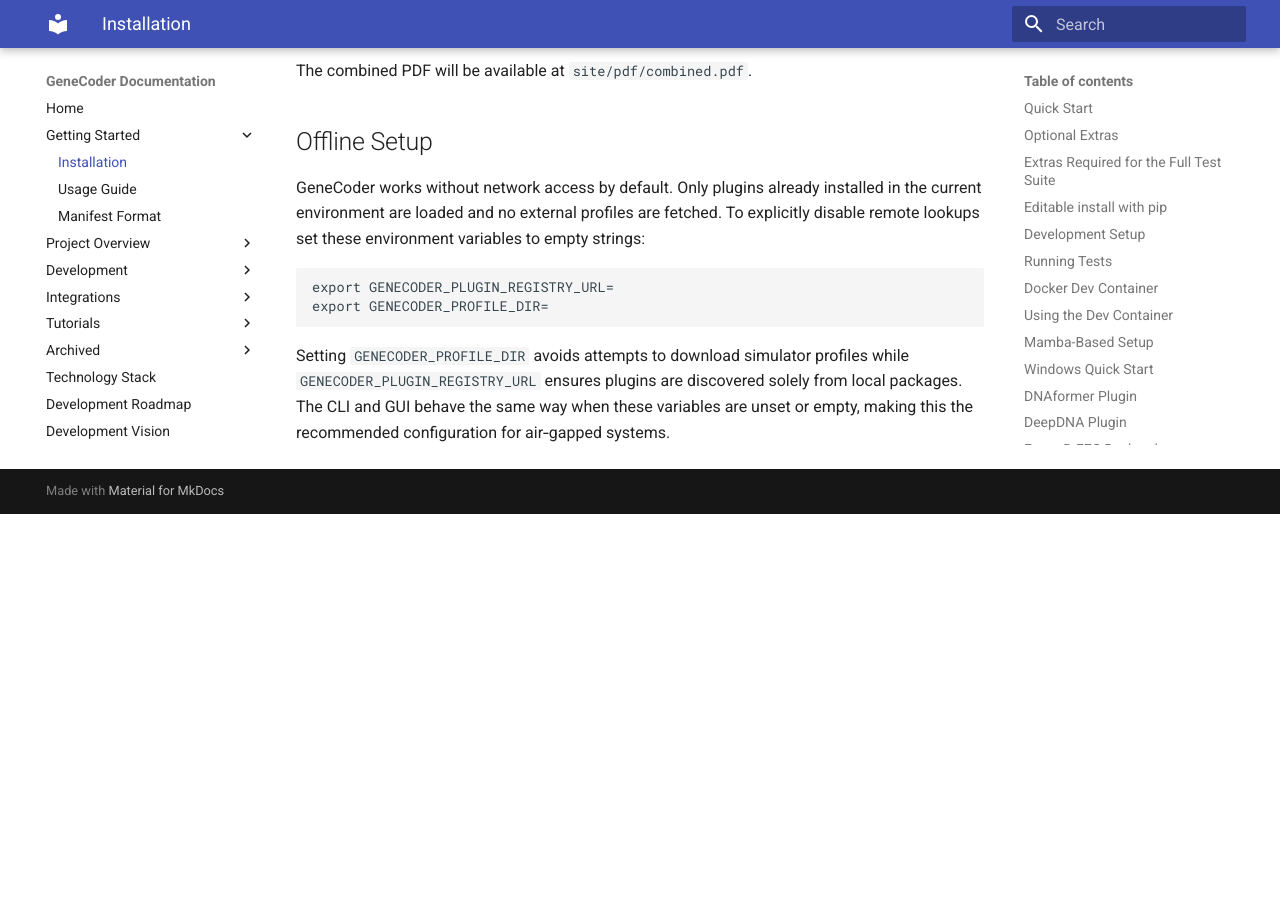
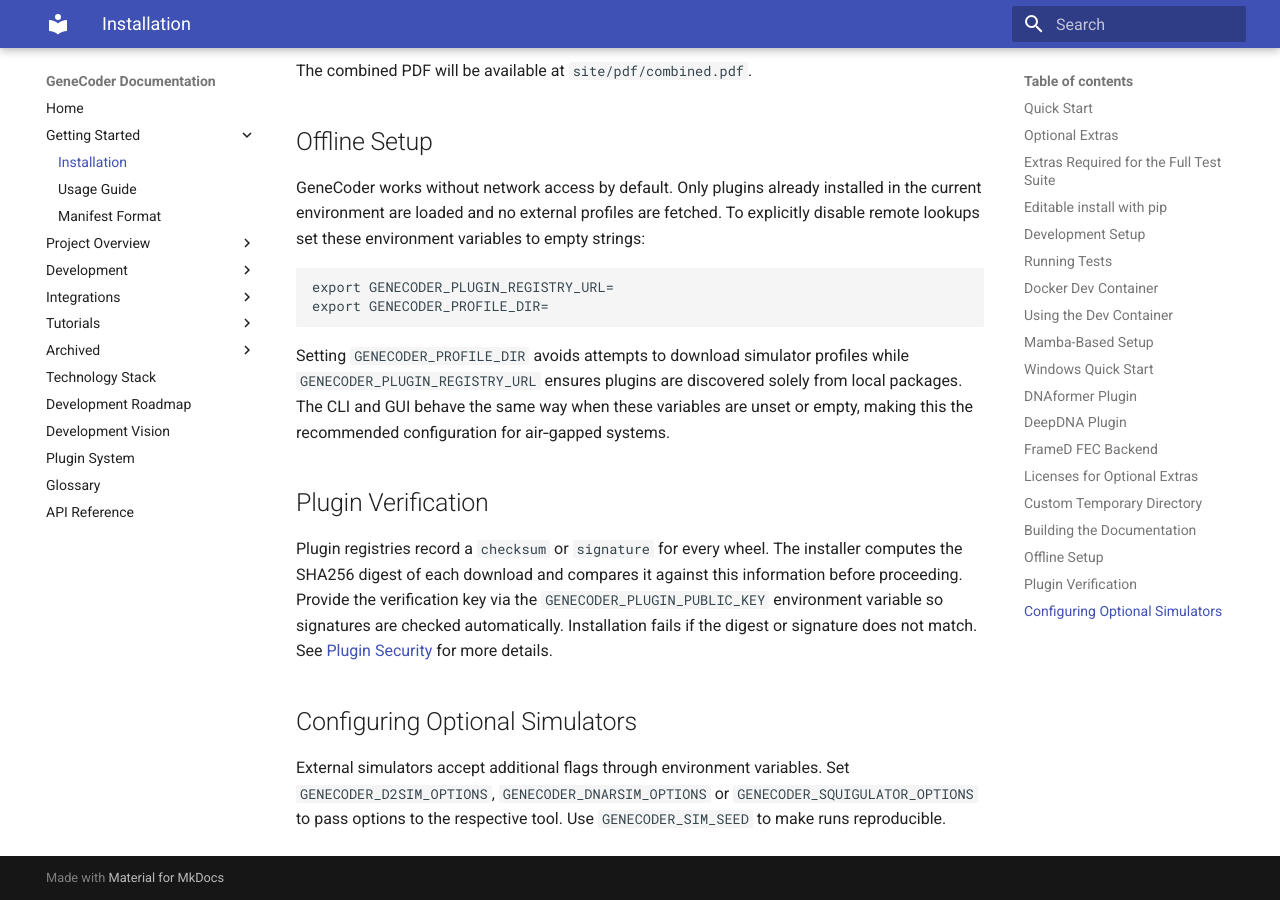
Before and after one commit to d0tTino/GeneCoder, an MkDocs documentation site: the page built from docs/installation.md, in a window 1280 px wide and 900 px high, scrolled down 4860 px. Built offline with MkDocs 1.6.1 and Material for MkDocs 9.7.7, drawn with Linux system fonts in a browser that asks for light colours; before the commit the page ends 5374 px from its top, so only the background shows below that.

Commit message:
docs: clarify plugin verification and simulator env vars

```diff
--- a/docs/installation.md
+++ b/docs/installation.md
@@ -224,3 +224,19 @@
 local packages. The CLI and GUI behave the same way when these variables are
 unset or empty, making this the recommended configuration for air‑gapped
 systems.
+
+## Plugin Verification
+
+Plugin registries record a `checksum` or `signature` for every wheel. The
+installer computes the SHA256 digest of each download and compares it against
+this information before proceeding. Provide the verification key via the
+`GENECODER_PLUGIN_PUBLIC_KEY` environment variable so signatures are checked
+automatically. Installation fails if the digest or signature does not match.
+See [Plugin Security](plugins.md#plugin-security) for more details.
+
+## Configuring Optional Simulators
+
+External simulators accept additional flags through environment variables. Set
+`GENECODER_D2SIM_OPTIONS`, `GENECODER_DNARSIM_OPTIONS` or
+`GENECODER_SQUIGULATOR_OPTIONS` to pass options to the respective tool. Use
+`GENECODER_SIM_SEED` to make runs reproducible.
```
Also changed, not shown: docs/plugins.md (+8 -1 lines).
